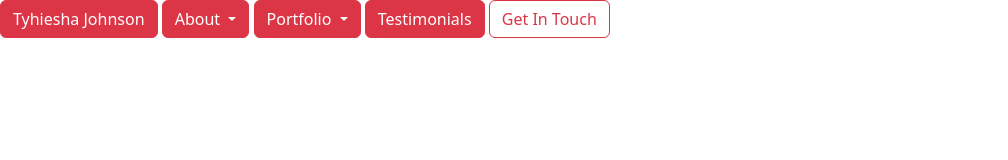
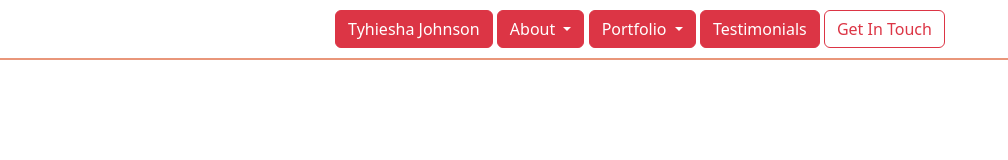
Before and after one commit to tyhieshajohnson/JohnsonTyhiesha, a plain HTML site: page index.html in a window 1280 px wide. Shown: the whole page, without its empty margins (0-1008 px from the left). Drawn offline with nearby package versions, Linux system fonts and the light colour scheme.

Commit message:
navigationBarCss

```diff
--- a/CSS/styles.css
+++ b/CSS/styles.css
@@ -4,9 +4,11 @@
     justify-content: center;
     width: 100%;
     background-color: white;
-    border-bottom: solid 2px;
+    border-bottom: solid 2px darksalmon;
     padding: 10px;
     position: sticky;
+
+
 }
 /* 1) Navigation Bar CSS */
 /* Navigation Bar - Media Query Preparation: a)Desktop 1280x720, 1920x1080, b)Mobile 360x640, 414x896, c)Tablet 601x962, 1280x800  */
--- a/index.html
+++ b/index.html
@@ -14,7 +14,7 @@
     <!-- Bootstrap Navigation Bar -->
     <!-- CSS Planning: Whole Navigation Bar - class="navigationBar" id="navigationBar" -->
     <!-- Navigation Bar -->
-    <div class="nav-bar d-flex">
+    <div class="nav-bar d-flex navigationBar">
         <section class="nav-bar-list navbar-expand-lg">
              <!-- Home Button -->
              <div class="btn-group homeNav">
```
